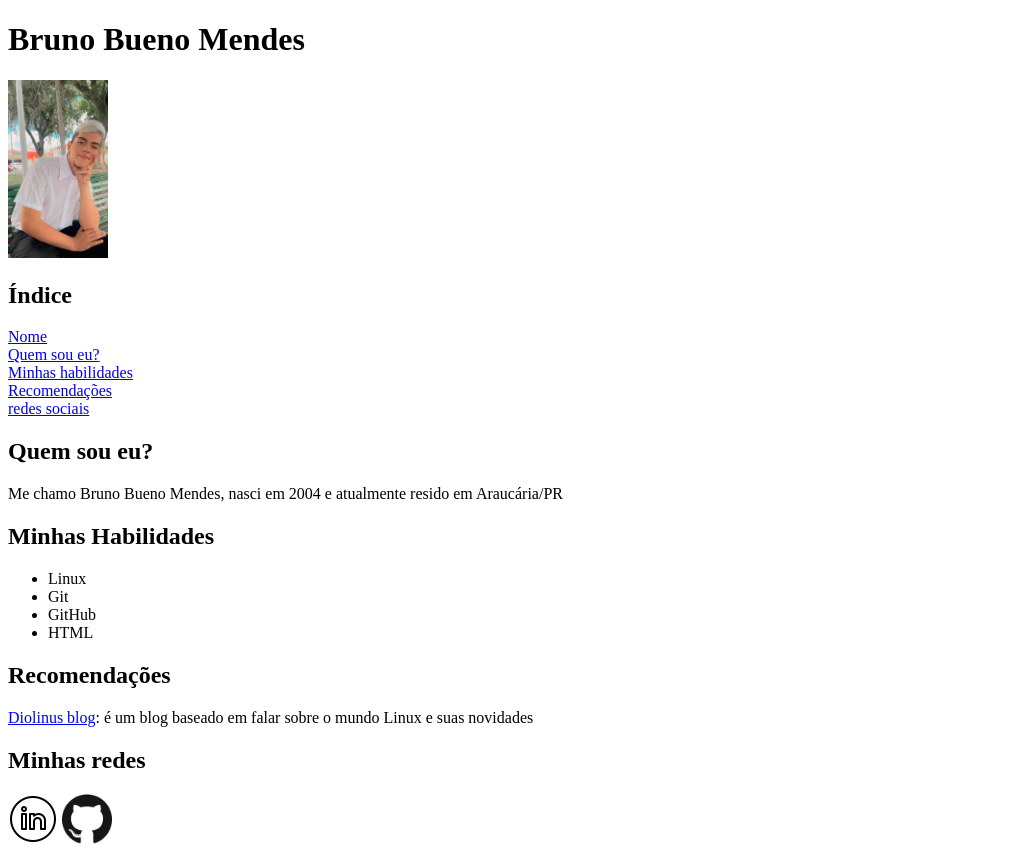
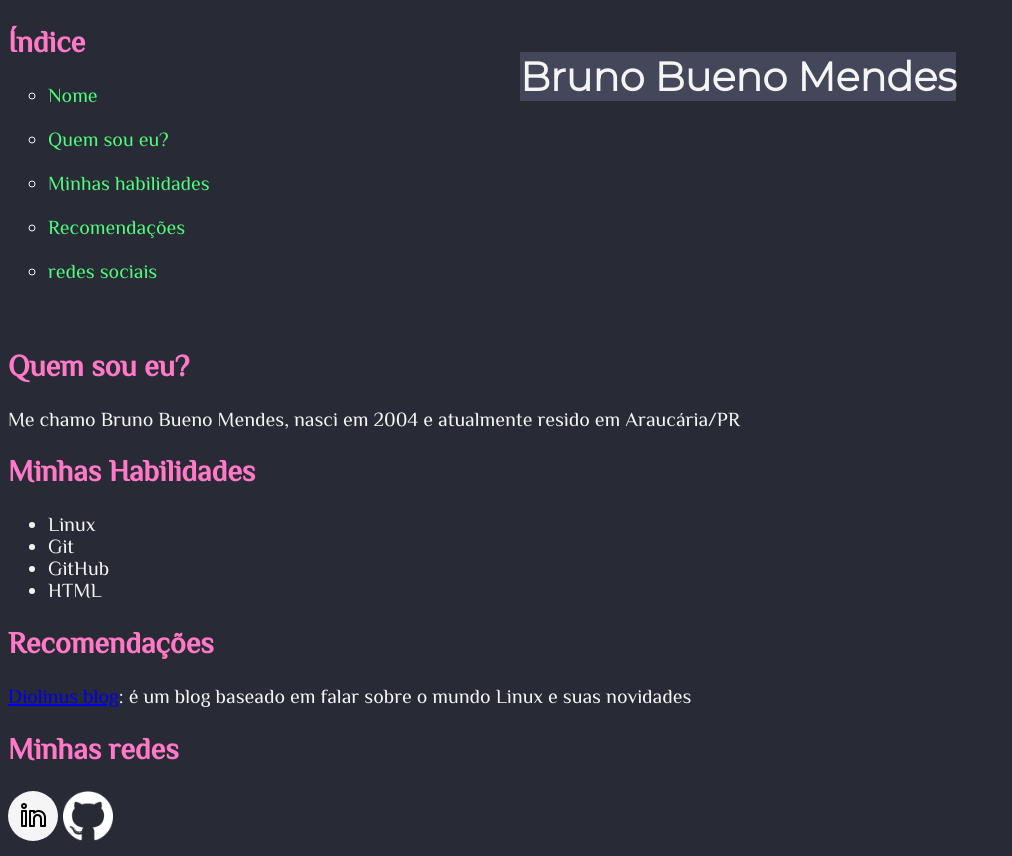
Before and after one commit to Brunobmendes/Brunobmendes.github.io, a plain HTML site: page index.html in a window 1280 px wide. Shown: the whole page, without its empty margins (0-1012 px from the left). Drawn offline with Linux system fonts and the light colour scheme.

Commit message:
css implementation

```diff
--- a/index.html
+++ b/index.html
@@ -1,33 +1,40 @@
 <!DOCTYPE html>
 <html lang="pt-br">
 <head>
-
+    <link rel="stylesheet" type="text/css" href="style.css">
     <meta charset="UTF-8">
     <meta http-equiv="X-UA-Compatible" content="IE=edge">
     <meta name="viewport" content="width=device-width, initial-scale=1.0">
     <title>Portfólio</title>
+    <link rel="preconnect" href="https://fonts.googleapis.com">
+    <link rel="preconnect" href="https://fonts.gstatic.com" crossorigin>
+    <link href="https://fonts.googleapis.com/css2?family=Montserrat:wght@300&family=Philosopher&display=swap" rel="stylesheet">
 
 </head>
 <body>
-
+    <div id="master-box">
     <h1 id = "nome-e-foto">Bruno Bueno Mendes</h1>
-    <img src="images/my-photo.jpeg"
+    <!--<img class = "bruno-photo" src="images/my-photo.jpeg"
     alt="pessoa do sexo masculino com cabelo liso loiro platinado, sentado no banco de uma praça"
     width="100 px"
-    />
+    /-->
 
+    <div id = "indice">
     <h2>Índice</h2>
+    <ul class="indice-list">
+    <li><a class= "indice-links" href= #nome-e-foto>Nome</a></li>
+    <br>
+    <li><a class= "indice-links" href=#quem-sou-eu>Quem sou eu?</a></li>
+    <br>
+    <li><a class= "indice-links" href=#minhas-habilidades>Minhas habilidades</a></li>
+    <br>
+    <li><a class= "indice-links" href=#recomendacoes>Recomendações</a></li>
+    <br>
+    <li><a class= "indice-links" href=#minhas-redes>redes sociais</a></li>
+    </ul>
+    </div>
+    <br>
 
-    <a href=#nome-e-foto>Nome</a>
-    <br>
-    <a href=#quem-sou-eu>Quem sou eu?</a>
-    <br>
-    <a href=#minhas-habilidades>Minhas habilidades</a>
-    <br>
-    <a href=#recomendacoes>Recomendações</a>
-    <br>
-    <a href=#minhas-redes>redes sociais</a>
-    <br>
     <h2 id="quem-sou-eu">Quem sou eu?</h2>
     <p>Me chamo Bruno Bueno Mendes, nasci em 2004 e atualmente resido em Araucária/PR</p>
 
@@ -45,7 +52,10 @@
     </p>
 
     <h2 id="minhas-redes">Minhas redes</h2>
-    <a href="https://www.linkedin.com/in/bruno-bueno-mendes-4b3177239/" target="_blank"><img src="icons/linkedin-icon.png" alt="icone do linkedin"></a>
-    <a href="https://github.com/Brunobmendes" target="_blank"><img src="icons/GitHub-dark-icon.png" alt="icone do GitHub" width="50px"></a>
+    <a href="https://www.linkedin.com/in/bruno-bueno-mendes-4b3177239/" target="_blank"><img id= linkedin-icon src="icons/linkedin-icon-no-border.png" alt="icone do linkedin"></a>
+    <a href="https://github.com/Brunobmendes" target="_blank"><img id= github-icon src="icons/GitHub-light-icon.png" alt="icone do GitHub" width="50px"></a>
+
+
+    </div>
 </body>
 </html>
--- /dev/null
+++ b/style.css
@@ -0,0 +1,37 @@
+body {
+    background-color: #282a36;
+    color: whitesmoke;
+    font-size: 20px;
+    font-family: 'Philosopher', sans-serif;
+}
+#master-box{
+
+
+}
+h2 {
+    color: #ff79c6
+}
+
+#nome-e-foto{
+    font-family: 'Montserrat', sans-serif;
+    background-color: #44475a;
+    margin-left: 40%;
+    margin-right: 2em;
+    position: fixed;
+    transform: 100%;
+}
+
+.indice-links {
+    color: #50fa7b;
+    text-decoration: none;
+}
+.indice-links:hover{
+    color: #50fa7b;
+    text-decoration: underline;
+}
+.indice-list{
+    list-style-type: circle;
+}
+
+
+#linkedin-icon{background-color: whitesmoke; border-radius: 80%;}
```
Also changed, not shown: icons/linkedin-icon-no-border.png (added).
